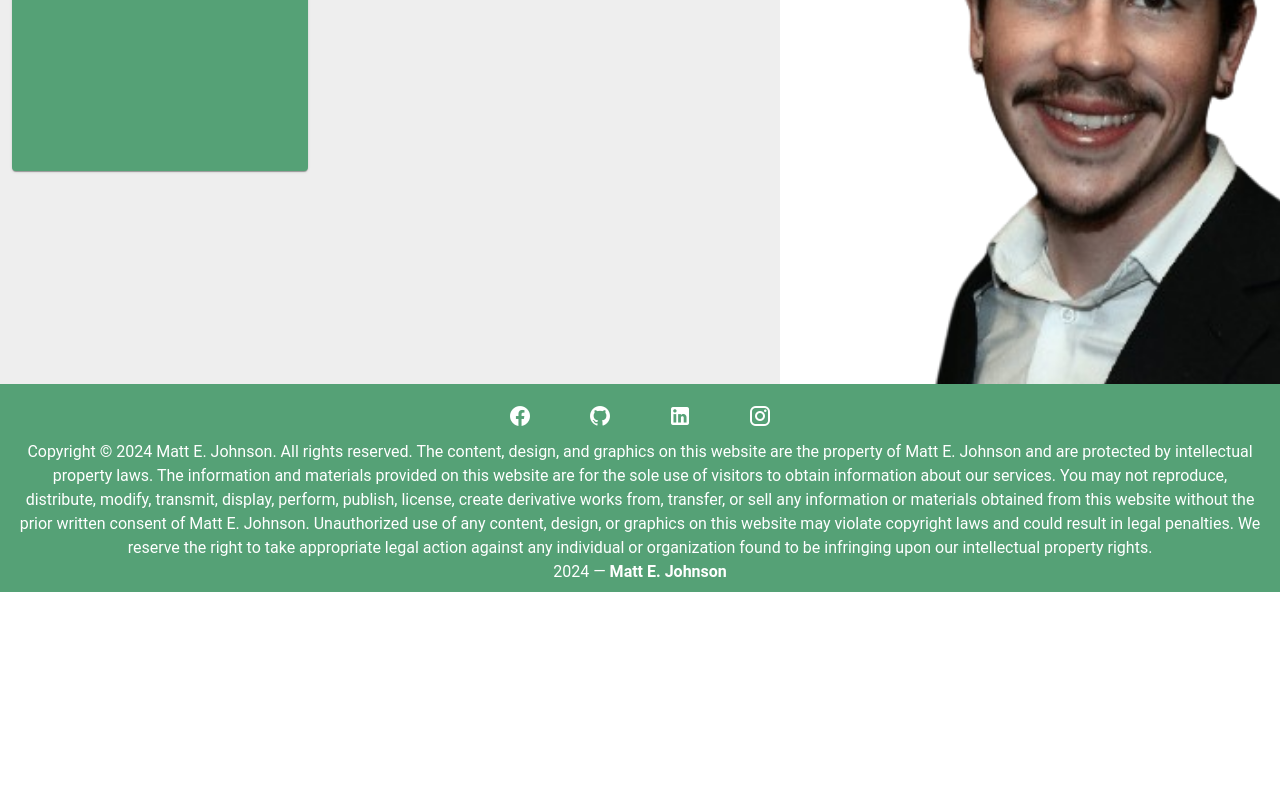
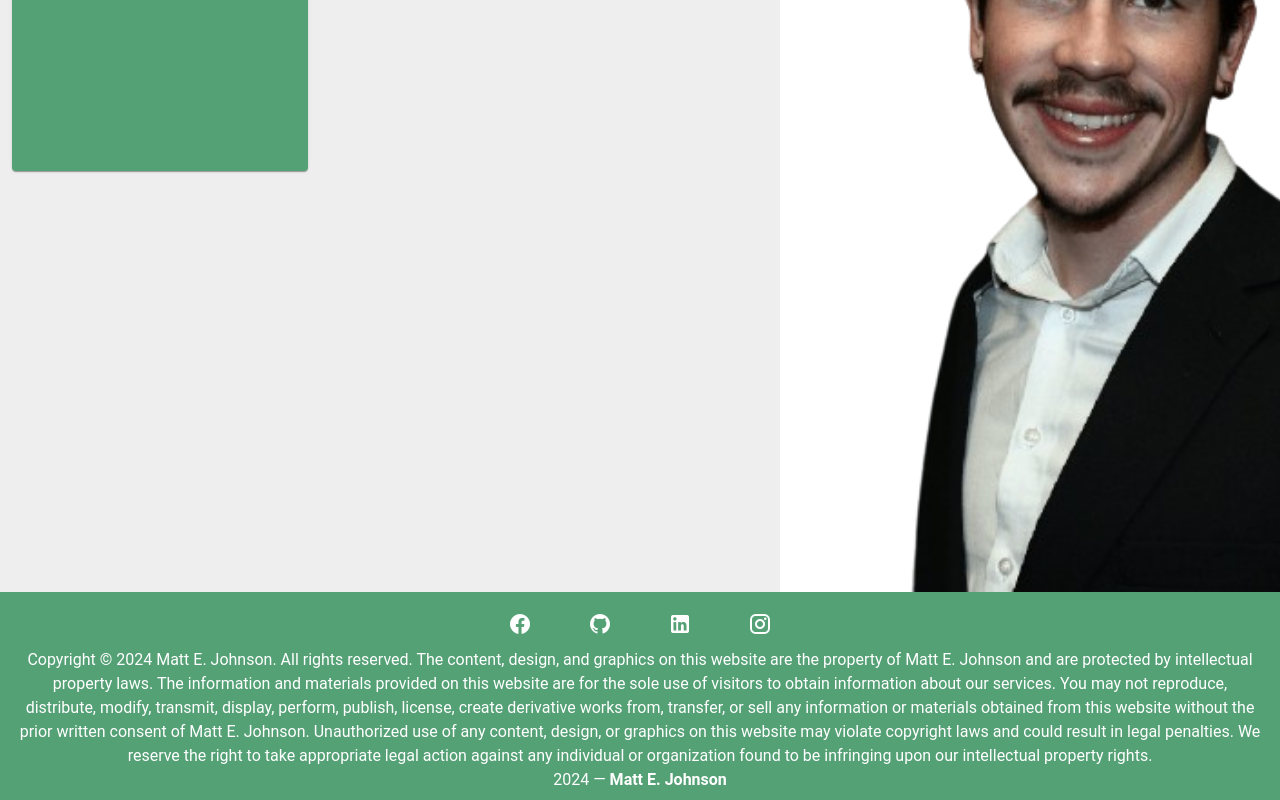
Before and after one commit to Johnson-Matthew/ResumeSite.github.io, a Vue app in the folder ResumeSite/: page / in a window 1280 px wide. Shown: the part 596-1396 px from the top of the page. Before the commit the page ends 1188 px from the top, so only its background shows below. Built offline with nearby package versions, Linux system fonts and the light colour scheme.

Commit message:
work on footer and tab title

```diff
--- a/ResumeSite/index.html
+++ b/ResumeSite/index.html
@@ -2,7 +2,7 @@
 <html lang="en">
   <head>
     <meta charset="UTF-8">
-    <link rel="icon" href="/favicon.ico">
+    <link rel=icon href="src/assets/headshot.png">
     <meta name="viewport" content="width=device-width, initial-scale=1.0">
     <title>Matt E. Johnson</title>
   </head>
--- a/ResumeSite/src/App.vue
+++ b/ResumeSite/src/App.vue
@@ -117,6 +117,37 @@
       </v-col>
       <router-view/>
     </v-main>
+
+    <v-footer
+      class="footer"
+      color="#55a176"
+    >
+      <div>
+        <v-btn
+          v-for="icon in icons"
+          :key="icon"
+          :icon="icon"
+          class="mx-4"
+          variant="text"
+        ></v-btn>
+            <br>
+            Copyright © {{ new Date().getFullYear() }} Matt E. Johnson. All rights reserved.
+
+            The content, design, and graphics on this website are the property of Matt E. Johnson and are protected by intellectual property laws.
+            The information and materials provided on this website are for the sole
+            use of visitors to obtain information about our services.
+
+            You may not reproduce, distribute, modify, transmit, display, perform, publish, license, create derivative works from, transfer,
+            or sell any information or materials obtained from this website without the prior written
+            consent of Matt E. Johnson.
+
+            Unauthorized use of any content, design, or graphics on this website may violate copyright laws and could result in legal penalties.
+            We reserve the right to take appropriate legal action against any individual or organization found to be
+            infringing upon our intellectual property rights.
+            <br>
+            {{ new Date().getFullYear() }} — <strong>Matt E. Johnson</strong>
+      </div>
+    </v-footer>
   </v-app>
 </template>
 
@@ -130,6 +161,12 @@ export default {
     isSmallWidow: false,
     isDarkMode: true,
     theme: useTheme(),
+    icons: [
+      'mdi-facebook',
+      'mdi-github',
+      'mdi-linkedin',
+      'mdi-instagram',
+    ],
   }),
 
    mounted() {
@@ -167,4 +204,12 @@ export default {
     margin-top: 55px;
   }
 
+  .footer{
+    position:absolute;
+    bottom:0;
+    width:100%;
+    height:100px;
+    text-align: center;
+  }
+
 </style>
--- a/ResumeSite/src/components/EducationPage.vue
+++ b/ResumeSite/src/components/EducationPage.vue
@@ -251,36 +251,4 @@
         <v-col cols="2"></v-col>
       </v-col>
     </v-row>
-
-
-    <v-footer
-      class="footer"
-      color="#55a176"
-    >
-      <div>
-        <v-btn
-          v-for="icon in icons"
-          :key="icon"
-          :icon="icon"
-          class="mx-4"
-          variant="text"
-        ></v-btn>
-            <br>
-            Copyright © {{ new Date().getFullYear() }} Matt E. Johnson. All rights reserved.
-
-            The content, design, and graphics on this website are the property of Matt E. Johnson and are protected by intellectual property laws.
-            The information and materials provided on this website are for the sole
-            use of visitors to obtain information about our services.
-
-            You may not reproduce, distribute, modify, transmit, display, perform, publish, license, create derivative works from, transfer,
-            or sell any information or materials obtained from this website without the prior written
-            consent of Matt E. Johnson.
-
-            Unauthorized use of any content, design, or graphics on this website may violate copyright laws and could result in legal penalties.
-            We reserve the right to take appropriate legal action against any individual or organization found to be
-            infringing upon our intellectual property rights.
-            <br>
-            {{ new Date().getFullYear() }} — <strong>Matt E. Johnson</strong>
-      </div>
-    </v-footer>
 </template>
--- a/ResumeSite/src/components/ProjectsPage.vue
+++ b/ResumeSite/src/components/ProjectsPage.vue
@@ -1,3 +1,53 @@
+<script>
+  export default {
+    data: () => ({
+      icons: [
+        'mdi-facebook',
+        'mdi-github',
+        'mdi-linkedin',
+        'mdi-instagram',
+      ],
+    }),
+  }
+</script>
+
+<style scoped>
+.footer{
+  position:absolute;
+  bottom:0;
+  width:100%;
+  height:100px;
+  text-align: center;
+}
+
+.huge-title {
+  font-size: 5em;
+  font-weight: bold;
+  text-align: center;
+  margin-top: 20px;
+}
+
+.card-title {
+  font-size: 3ex;
+  font-weight: bold;
+  text-align: center;
+  margin-top: 20px;
+}
+
+.sub-title {
+  font-size: 2ex;
+  font-weight: bold;
+  text-align: center;
+  margin-top: 20px;
+}
+
+.blurb{
+  text-align: center;
+}
+</style>
 <template>
-    <h1> Hello World</h1>
+
+  <h1 class="huge-title">Projects.</h1>
+
+
 </template>
```
